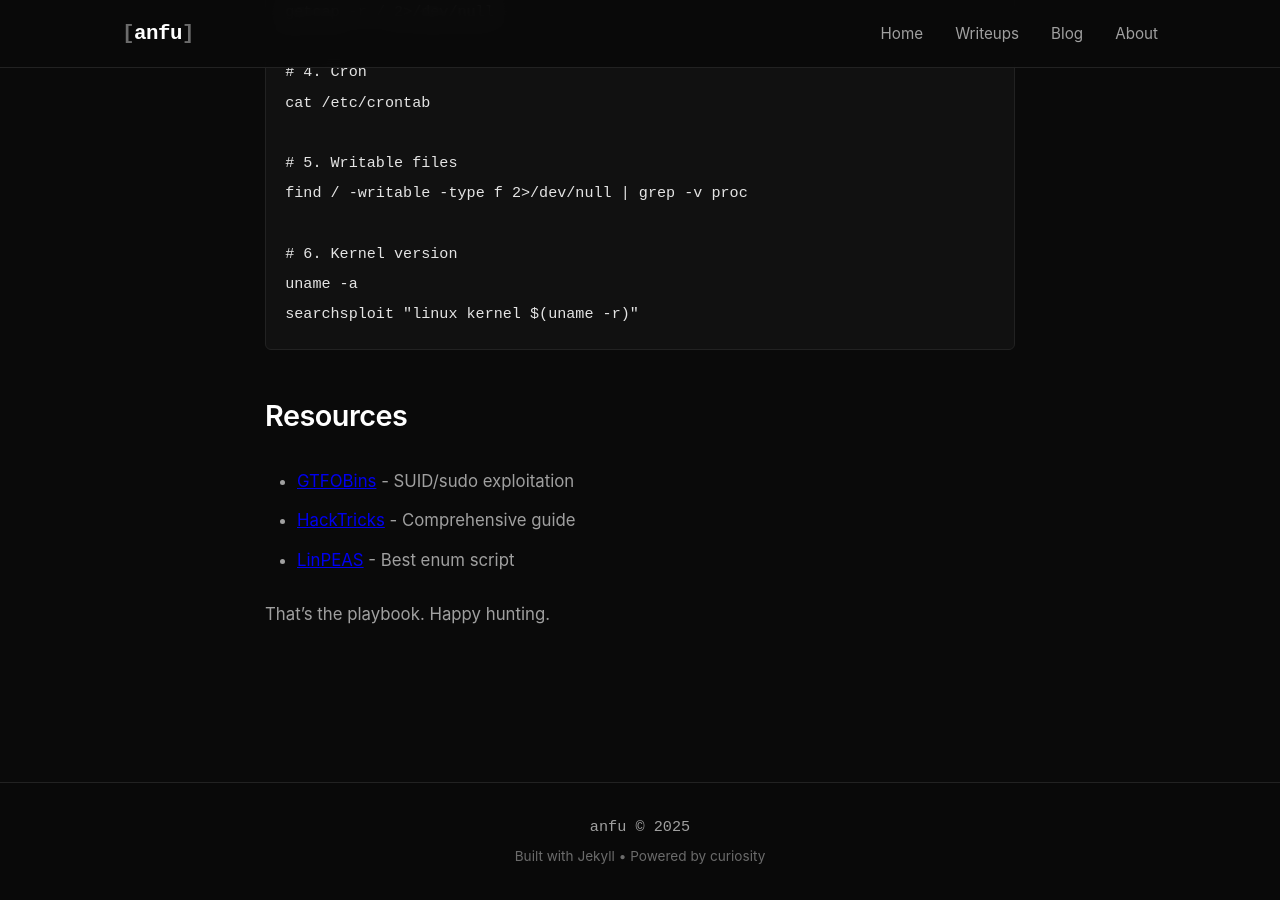
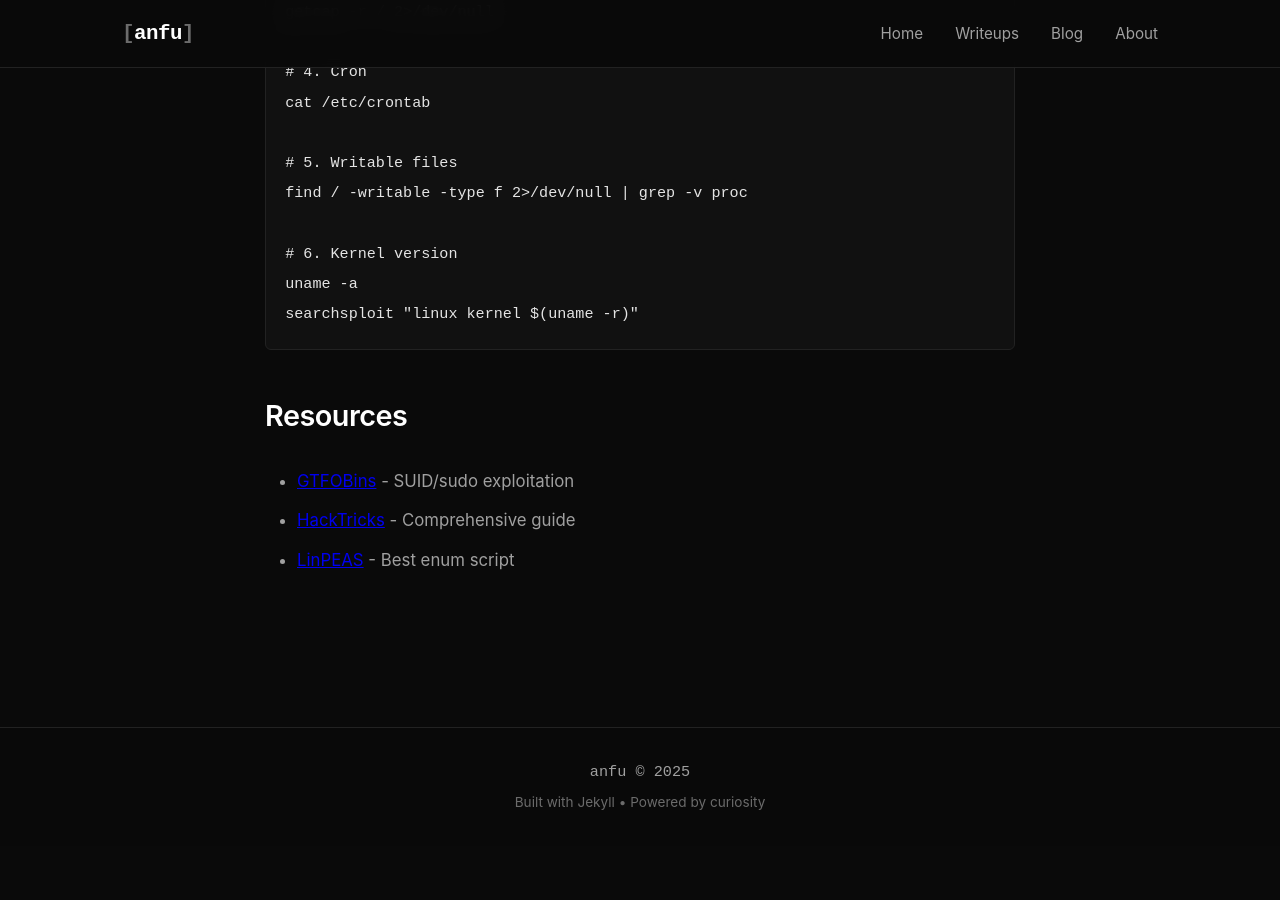
Before and after one commit to 7anfu/7anfu.github.io, a Jekyll site: the page built from _blog/2025-11-18-linux-privesc.md, in a window 1280 px wide and 900 px high, scrolled down 7632 px. Built offline with Jekyll 4.4.1, drawn with Linux system fonts in a browser that asks for light colours; after the commit the page ends 8478 px from its top, so only the background shows below that.

Commit message:
Update 2025-11-18-linux-privesc.md

```diff
--- a/_blog/2025-11-18-linux-privesc.md
+++ b/_blog/2025-11-18-linux-privesc.md
@@ -273,5 +273,3 @@ searchsploit "linux kernel $(uname -r)"
 - [GTFOBins](https://gtfobins.github.io/) - SUID/sudo exploitation
 - [HackTricks](https://book.hacktricks.xyz/linux-hardening/privilege-escalation) - Comprehensive guide
 - [LinPEAS](https://github.com/carlospolop/PEASS-ng) - Best enum script
-
-That's the playbook. Happy hunting.
```
